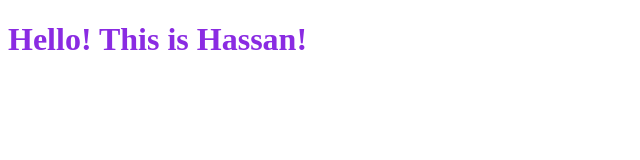
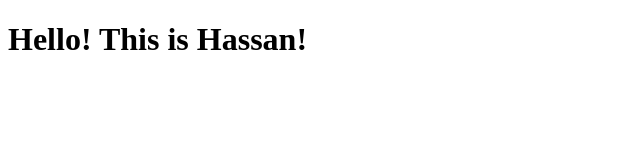
Before and after one commit to HassanGagai55/HassanGagai55.github.io, a plain HTML site: page index.html in a window 1280 px wide. Shown: the whole page, without its empty margins (0-640 px from the left). Drawn offline with Linux system fonts and the light colour scheme.

Commit message:
FirstCommit

```diff
--- a/index.html
+++ b/index.html
@@ -6,6 +6,6 @@
     <title>Document</title>
 </head>
 <body>
-    <h1 style="color: blueviolet;">Hello! This is Hassan!</h1>
+    <h1>Hello! This is Hassan!</h1>
 </body>
 </html>
```
